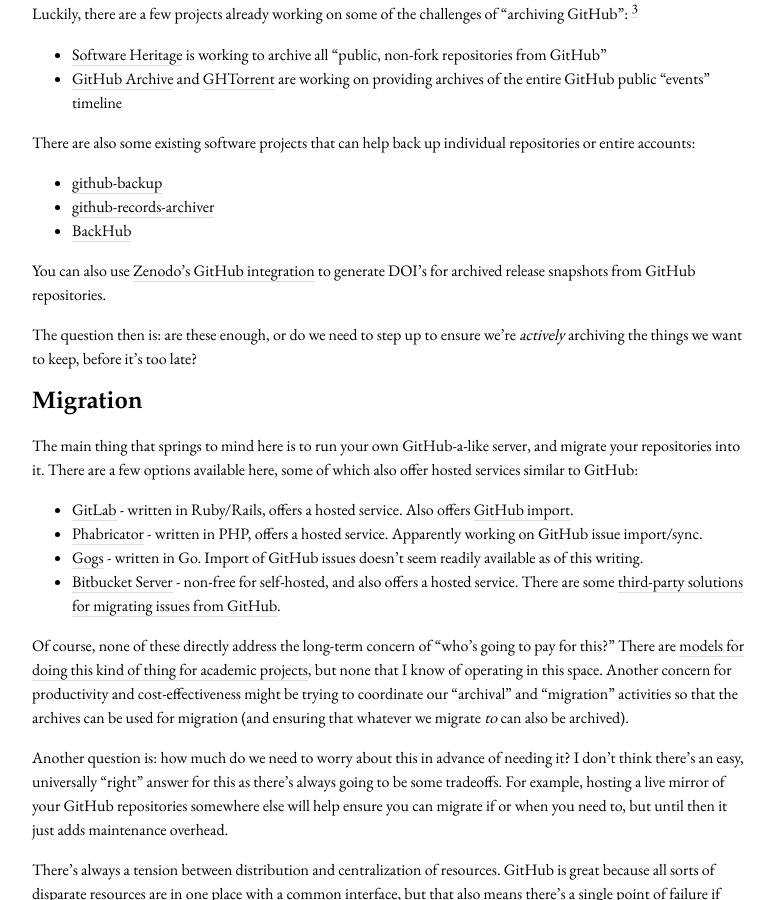
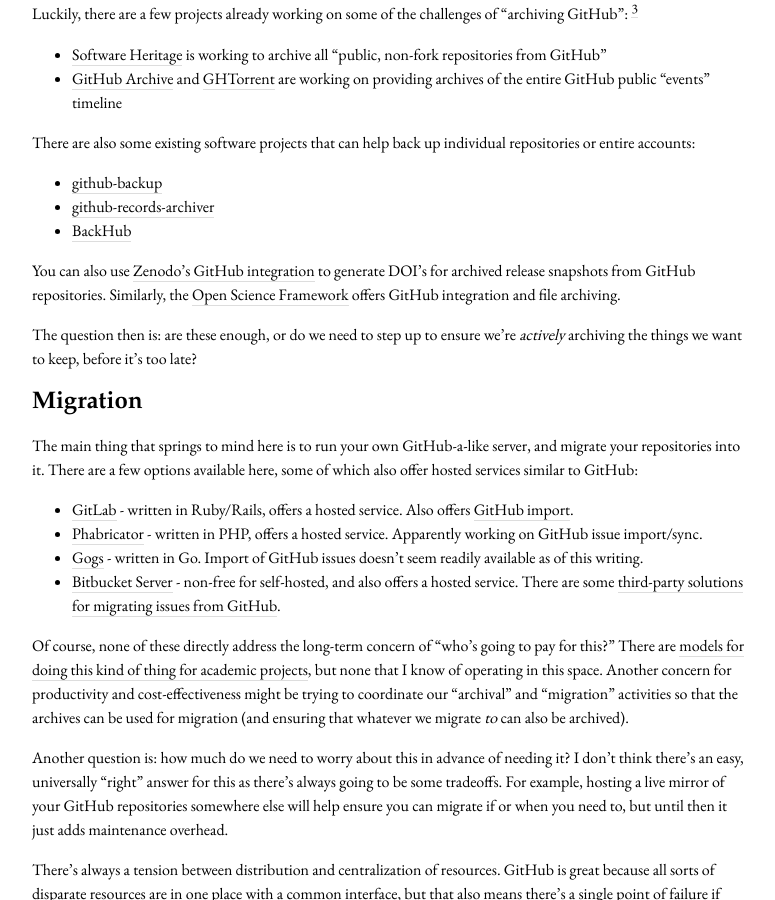
Before and after one commit to ryanfb/etc, a Jekyll site: the page built from _posts/2016-08-31-thinking_about_archival_and_migration_for_github.md, in a window 1280 px wide and 900 px high, scrolled down 853 px. Shown: the whole window, without its empty margins (248-1023 px from the left). Built offline with Jekyll 4.4.1, drawn with Linux system fonts in a browser that asks for light colours; nearby versions of some CDN libraries.

Commit message:
Link to OSF

```diff
--- a/_posts/2016-08-31-thinking_about_archival_and_migration_for_github.md
+++ b/_posts/2016-08-31-thinking_about_archival_and_migration_for_github.md
@@ -28,7 +28,7 @@
 * [github-records-archiver](https://github.com/benbalter/github-records-archiver)
 * [BackHub](https://backhub.co/)
 
-You can also use [Zenodo's GitHub integration](https://guides.github.com/activities/citable-code/) to generate DOI's for archived release snapshots from GitHub repositories.
+You can also use [Zenodo's GitHub integration](https://guides.github.com/activities/citable-code/) to generate DOI's for archived release snapshots from GitHub repositories. Similarly, the [Open Science Framework](https://osf.io/) offers GitHub integration and file archiving.
 
 The question then is: are these enough, or do we need to step up to ensure we're *actively* archiving the things we want to keep, before it's too late?
 
```
